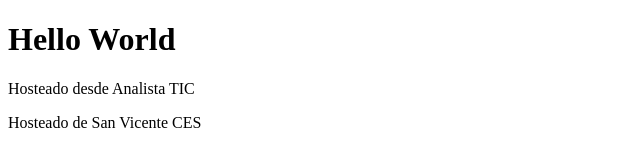
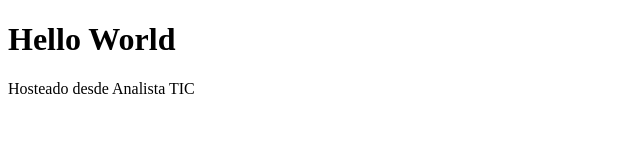
Before and after one commit to devsvces/devsvces.github.io, a plain HTML site: page index.html in a window 1280 px wide. Shown: the whole page, without its empty margins (0-640 px from the left). Drawn offline with Linux system fonts and the light colour scheme.

Commit message:
Update index.html

```diff
--- a/index.html
+++ b/index.html
@@ -3,6 +3,6 @@
 <body>
 <h1>Hello World</h1>
 <p>Hosteado desde Analista TIC</p>
-<p>Hosteado de San Vicente CES</p>
+
 </body>
 </html>
```
